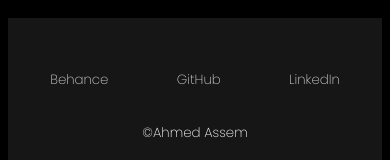
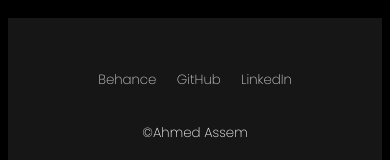
Before and after one commit to ahmedassem26/CSS---My-Website, a plain HTML site: page index.html in a window 390 px wide. Shown: the part 2001-2161 px from the top of the page. Drawn offline with Linux system fonts and the light colour scheme.

Commit message:
Update stylesheet.css

```diff
--- a/stylesheet.css
+++ b/stylesheet.css
@@ -194,4 +194,7 @@ a{
        .button{
         width: 80%;
        }
+        .footer a{
+        margin: 0.5rem;
+       }
    }
```
